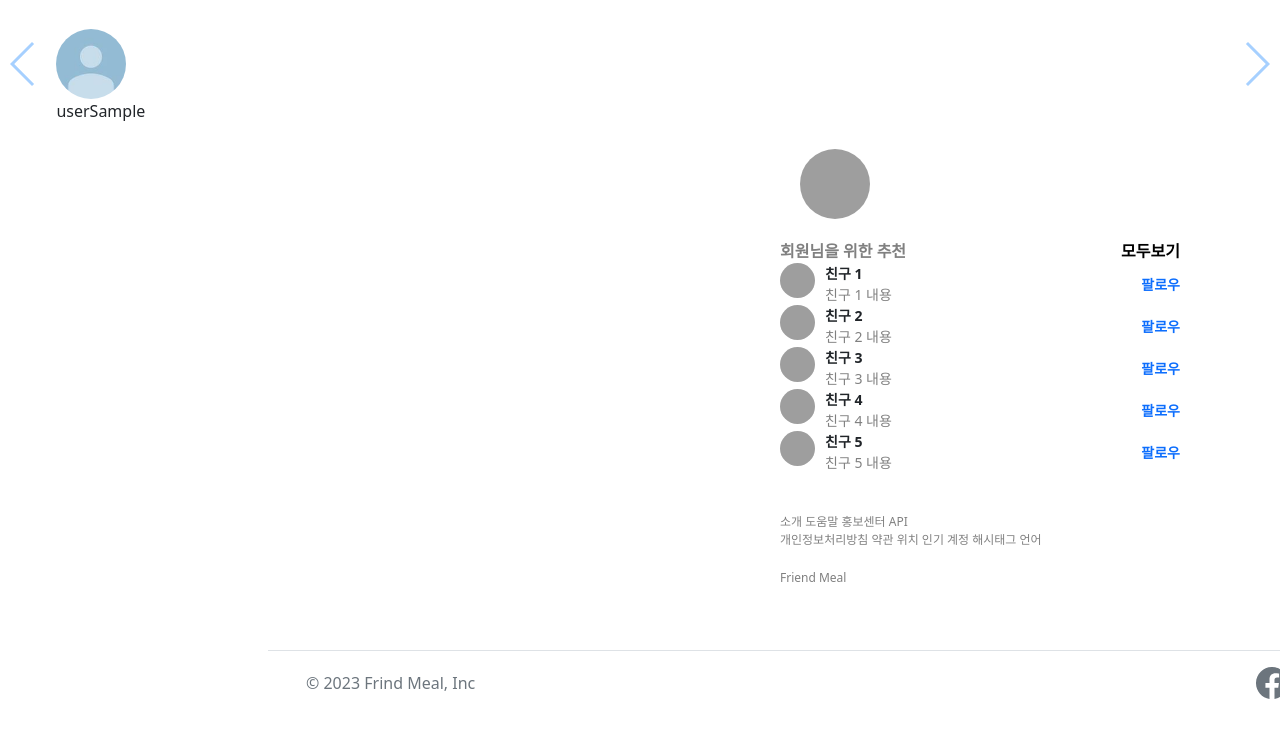
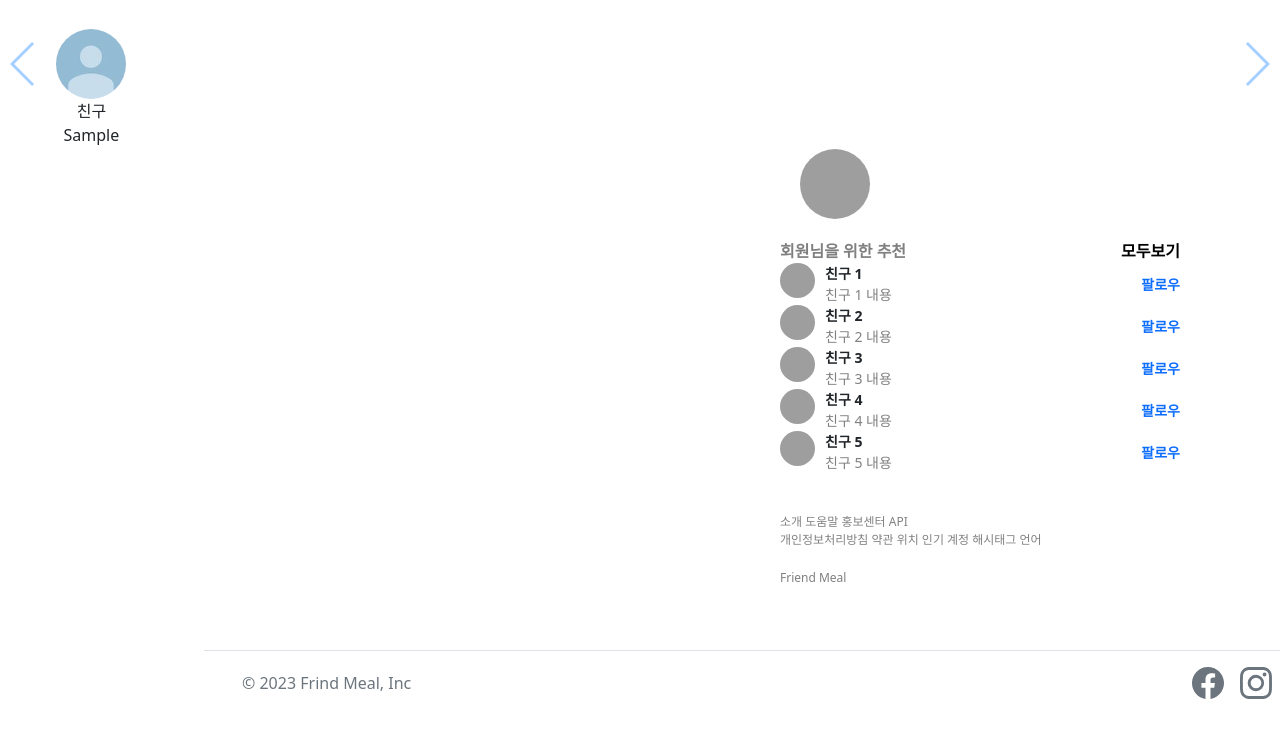
Before and after one commit to HBNU-SWUNIV/come-capstone23-hyperweb, a Django app: template 003 Code/django_pet_instagram/templates/jinstagram/main.html in a window 1280 px wide. Shown: the part 61-800 px from the top of the page. Run offline with Django 3.2, Linux system fonts and the light colour scheme; tables that the repository leaves empty hold one stand-in row (values such as "Sample post"); the template is opened without the code that fills it: values that come from a table or form of the project are taken from there, most other values are stand-ins (such as "Sample title", 1, 10 or a date in 2020); grey boxes are pictures that could not be loaded.

Commit message:
main page ver 002

```diff
--- a/003 Code/django_pet_instagram/templates/jinstagram/main.html
+++ b/003 Code/django_pet_instagram/templates/jinstagram/main.html
@@ -221,7 +221,7 @@
             <div class="swiper-slide_image_list_value" style="width: 70px;height: 70px;">
                 <div>
                     <img class="profile" style="border-radius: 50%;" src="/media/default_profile.png">
-                    <label style="width: 100%; text-align: center;">user{{i}}</label>
+                    <label style="width: 100%; text-align: center;">친구{{i}}</label>
                 </div>
             </div>
         </div>
@@ -418,7 +418,7 @@
 </div>
 
 
-<div class="container" style="position: fixed; bottom:0px;margin-left:20%">
+<div class="container" style="position: fixed; bottom:0px;margin-left:15%">
     <footer class="d-flex flex-wrap justify-content-between align-items-center py-3 my-4 border-top">
       <div class="col-md-4 d-flex align-items-center">
         <a href="/" class="mb-3 me-2 mb-md-0 text-muted text-decoration-none lh-1">
```
